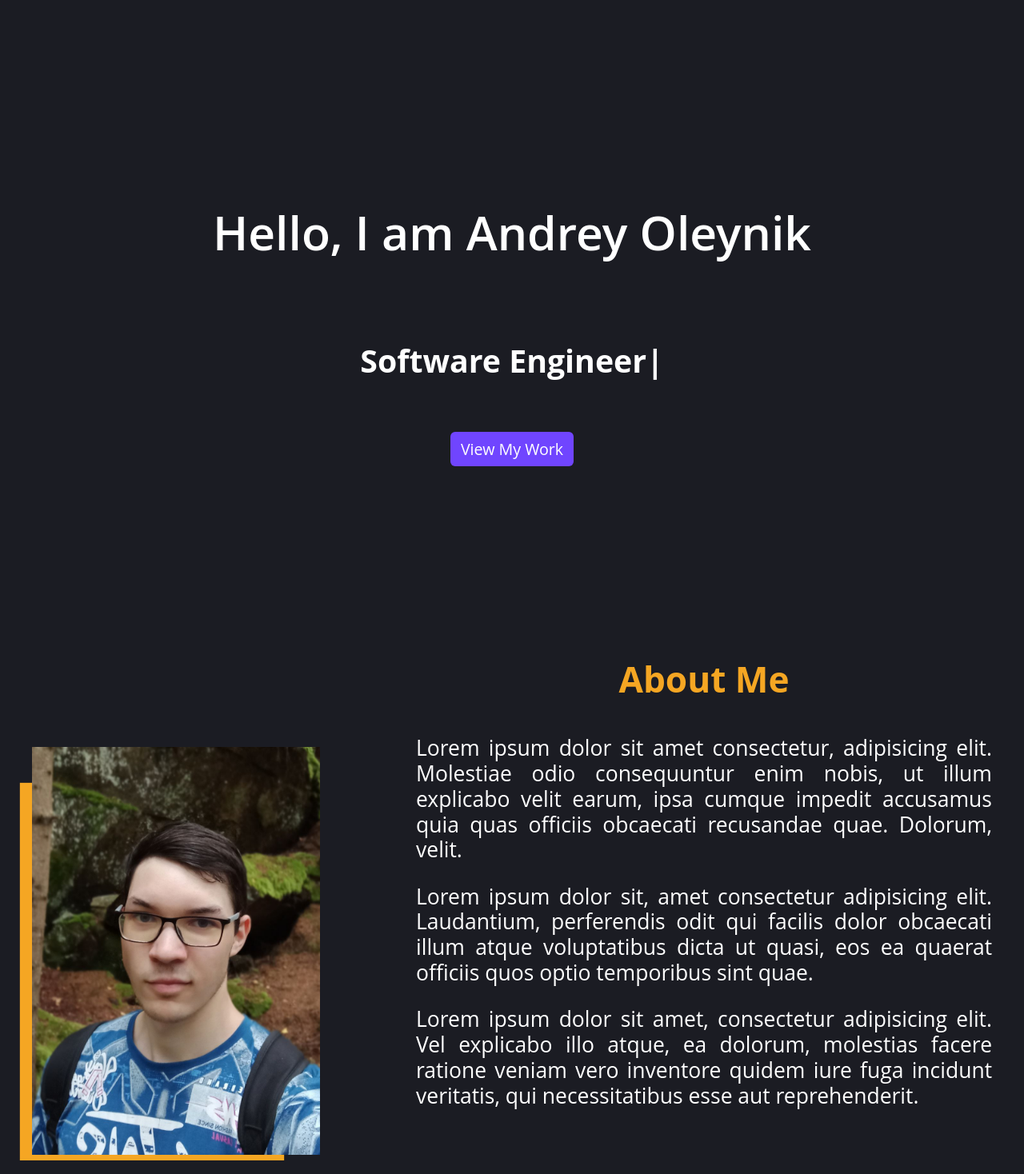
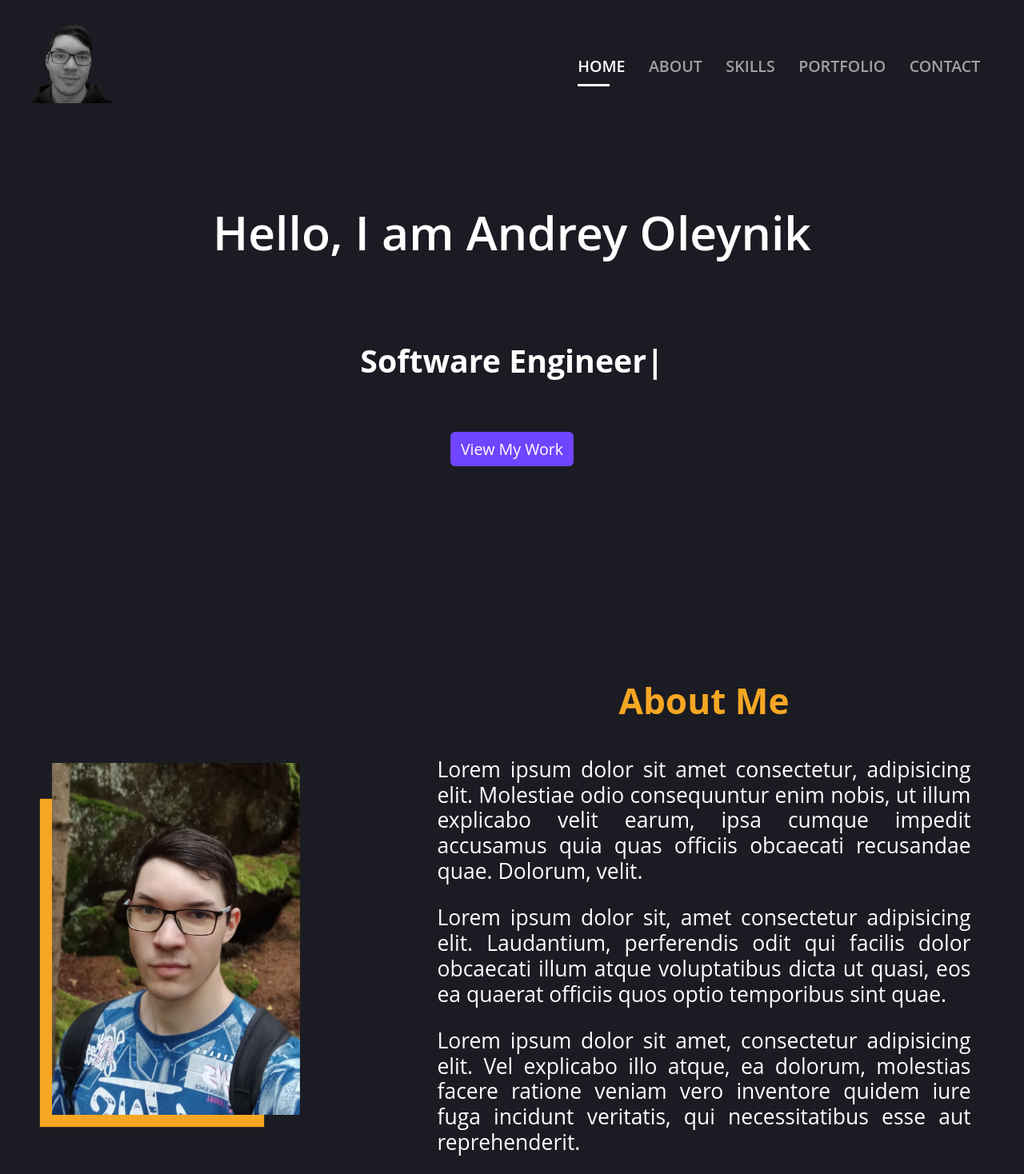
Before and after one commit to OlAndrey/react-portfolio, a React (Create React App) app: page / in a window 1280 px wide. Shown: the top 1468 px of the page at 80% size. Built offline with nearby package versions, Linux system fonts and the light colour scheme.

Commit message:
chore(Navbar): created and styled Navbar component

```diff
--- a/public/index.html
+++ b/public/index.html
@@ -9,6 +9,8 @@
       name="description"
       content="Web site created using create-react-app"
     />
+    <!-- Animation -->
+    <link rel="stylesheet" href="https://unpkg.com/aos@next/dist/aos.css" />
     <link rel="apple-touch-icon" href="%PUBLIC_URL%/logo192.png" />
     <!--
       manifest.json provides metadata used when your web app is installed on a
@@ -39,5 +41,9 @@
       To begin the development, run `npm start` or `yarn start`.
       To create a production bundle, use `npm run build` or `yarn build`.
     -->
+    <script src="https://unpkg.com/aos@next/dist/aos.js"></script>
+    <script>
+      AOS.init();
+    </script>
   </body>
 </html>
--- a/src/App.css
+++ b/src/App.css
@@ -1,3 +1,68 @@
+/*
+Navbar
+*/
+.navbar{
+  width: 100%;
+  background: var(--background);
+  position: fixed;
+  padding: 1.5em;
+  z-index: 1001;
+}
+.navbar__wrapper{
+  max-width: 1200px;
+  margin: 0 auto;
+  display: flex;
+  align-items: center;
+  justify-content: flex-end;
+}
+.navbar button{
+  display: none;
+}
+.navbar__menu{
+  flex-grow: 1;
+
+}
+.navbar__nav{
+  display: flex;
+  padding-left: 0;
+  margin: 0;
+  justify-content: flex-end;
+  list-style: none;
+}
+.nav__item{
+  font-size: 1em;
+  text-transform: uppercase;
+  font-weight: 600;
+  padding: 0 .75em;
+}
+.nav__link {
+  padding: .5em 0;
+  display: block;
+  position: relative;
+}
+.nav__item .active,
+.nav__link:hover{
+  color: var(--primary-color)
+}
+
+.nav__item .active::before,
+.nav__link:before {
+  content: "";
+  position: absolute;
+  margin-left: 0;
+  width: 0;
+  bottom: 0;
+  left: 0;
+  height: 3px;
+  background: var(--primary-color);
+  -webkit-transition: all .5s ease;
+  transition: all .5s ease;
+}
+.nav__item .active::before,
+.nav__link:hover::before {
+  width: 2em;
+}
+
 /*
 Intro
 */
@@ -48,12 +113,14 @@ About
 }
 .about__wrapper{
   display: flex;
+  flex-wrap: wrap;
   justify-content: space-between;
   align-content: center;
 }
 .about__content--img{
   width: 30%;
   height: 30%;
+  padding: 1.25em;
 }
 
 .about__content--img img{
@@ -63,7 +130,8 @@ About
 }
 .about__content--text {
   width: 60%;
-  margin-top: -4.5em;
+  padding: 0 1em;
+  margin-top: -3.5em;
   font-size: 1.35rem;
   text-align: justify;
   line-height: 1.2;
--- a/src/App.js
+++ b/src/App.js
@@ -1,11 +1,13 @@
 import React from "react";
 import "./App.css";
 import About from "./Componets/About";
+import Navbar from "./Componets/Header";
 import Intro from "./Componets/Intro";
 
 const App = () => {
     return (
       <>
+        <Navbar />
         <Intro />
         <About />
       </>
--- a/src/Componets/About.jsx
+++ b/src/Componets/About.jsx
@@ -6,11 +6,21 @@ const About = () => {
         <section className="about" id="about">
             <div className="container">
                 <div className="about__wrapper">
-                    <div className="about__content--img" data-aos="fade-right">
+                    <div
+                        className="about__content--img"
+                        data-aos="fade-right"
+                        data-aos-offset="500"
+                        data-aos-duration="500"
+                    >
                         <img src={image} alt="Head shot photo of Andrey." />
                     </div>
 
-                    <div className="about__content--text" data-aos="fade-left">
+                    <div
+                        className="about__content--text"
+                        data-aos="fade-left"
+                        data-aos-offset="500"
+                        data-aos-duration="1500"
+                    >
                         <h3 className="title">About Me</h3>
 
                         <p>
--- /dev/null
+++ b/src/Componets/Header.jsx
@@ -0,0 +1,54 @@
+import React from "react";
+import logo from "../assets/logo.png"
+
+const Navbar = () =>{
+    return (
+      <nav className="navbar" id="mainNav">
+        <div className="navbar__wrapper">
+            <a className="navbar__brand" href="#page-top">
+                <img
+                    src={logo}
+                    alt="logo"
+                    style={{ maxWidth: "100px" }}
+                />
+            </a>
+            <button type="button">
+                <span></span>
+                <span></span>
+                <span></span>
+            </button>
+            <div className="navbar__menu" id="navbarDefault">
+                <ul className="navbar__nav">
+                    <li className="nav__item">
+                        <a className="nav__link js-scroll active" href="#home">
+                        Home
+                        </a>
+                    </li>
+                    <li className="nav__item">
+                        <a className="nav__link js-scroll" href="#about">
+                        About
+                        </a>
+                    </li>
+                    <li className="nav__item">
+                        <a className="nav__link js-scroll" href="#skills">
+                        Skills
+                        </a>
+                    </li>
+                    <li className="nav__item">
+                        <a className="nav__link js-scroll" href="#portfolio">
+                        Portfolio
+                        </a>
+                    </li>
+                    <li className="nav__item">
+                        <a className="nav__link js-scroll" href="#contact">
+                        Contact
+                        </a>
+                    </li>
+                </ul>
+            </div>
+        </div>
+      </nav>
+    );
+}
+
+export default Navbar;
--- a/src/Componets/Intro.jsx
+++ b/src/Componets/Intro.jsx
@@ -3,7 +3,7 @@ import Typed from "react-typed";
 
 const Intro = () => {
     return (
-        <section className="intro">
+        <section className="intro" id="home">
             <div className="container">
                 <div className="intro__wrapper">
                     <h1 className="intro__title">Hello, I am Andrey Oleynik</h1>
--- a/src/index.css
+++ b/src/index.css
@@ -64,6 +64,7 @@ body {
   text-rendering: optimizeSpeed;
   line-height: 1.5;
   margin: 0;
+  overflow-x: clip;
 }
 
 .container {
```
Also changed, not shown: src/assets/logo.png (added).
